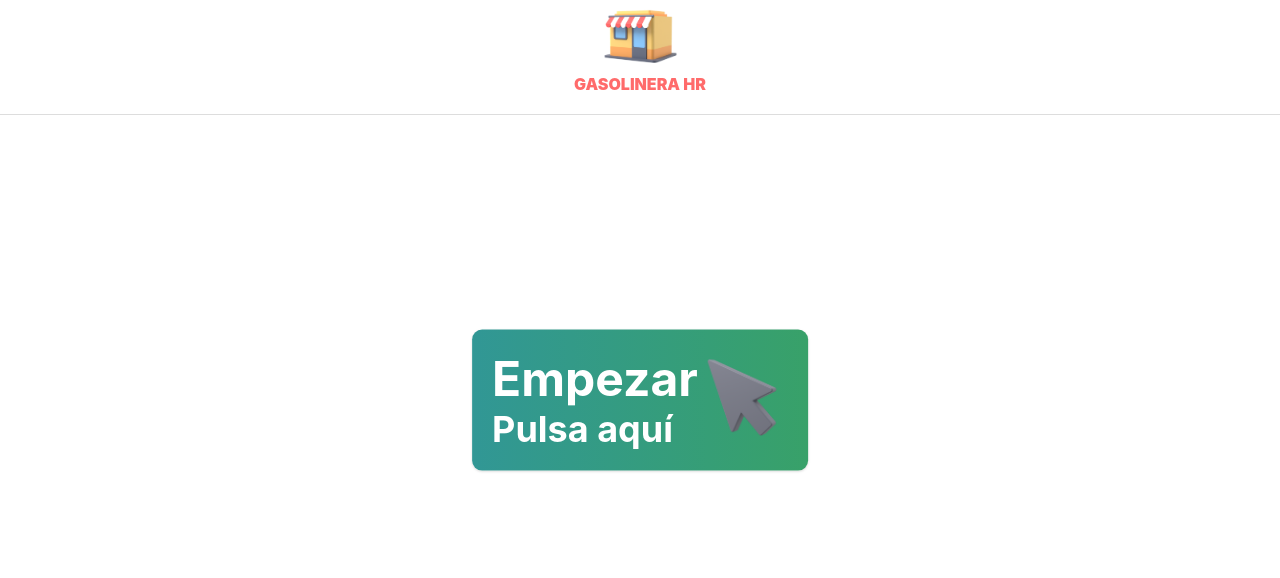
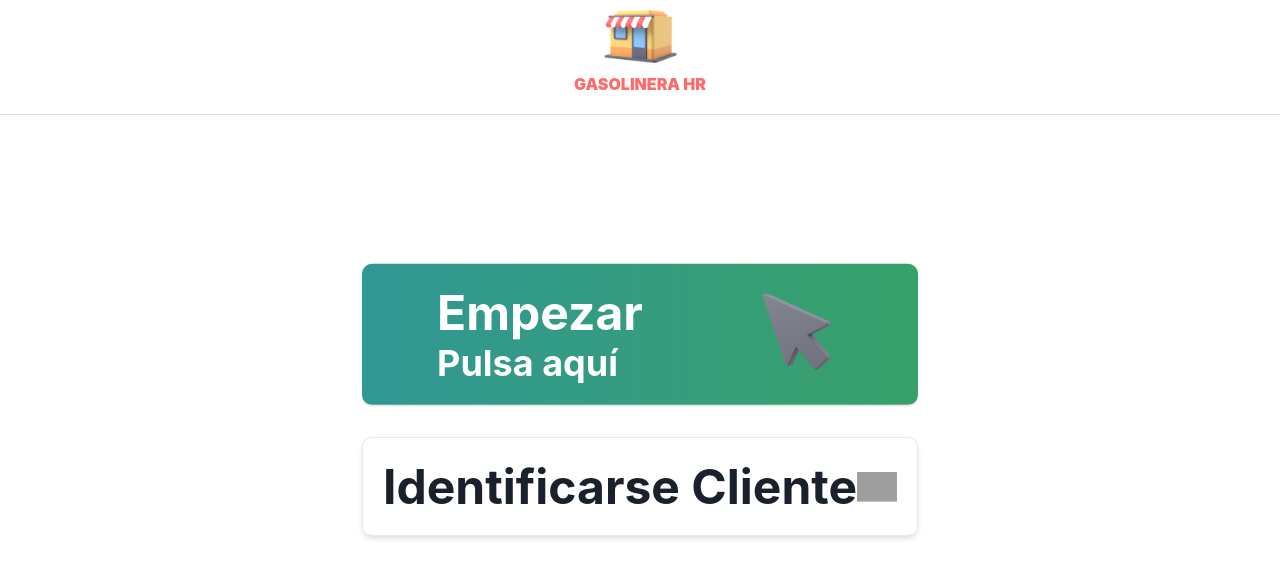
Before and after one commit to eduardo846/gasolineriaTerminado, a React (Vite) app: page / in a window 1280 px wide. Shown: the top 578 px of the page. Built offline with nearby package versions, Linux system fonts and the light colour scheme; grey boxes are pictures that could not be loaded.

Commit message:
feat: add resume2

```diff
--- a/src/pages/Home.jsx
+++ b/src/pages/Home.jsx
@@ -41,7 +41,19 @@ const Home = () => {
           </div>
          <Image src={ImageClick} alt="Click Here" width="90px" />
         </Box>
-
+        <Box
+          p={5}
+          shadow="md"
+          borderWidth="1px"
+          display="flex"
+          justifyContent="space-around"
+          alignItems="center"
+          cursor="pointer"
+          borderRadius="10"
+        >
+          <Heading fontSize="5xl">Identificarse Cliente</Heading>
+          <Image src={ImageClient} alt="Client" width="40px" />
+        </Box>
       </Stack>
     </Box>
   );
```
